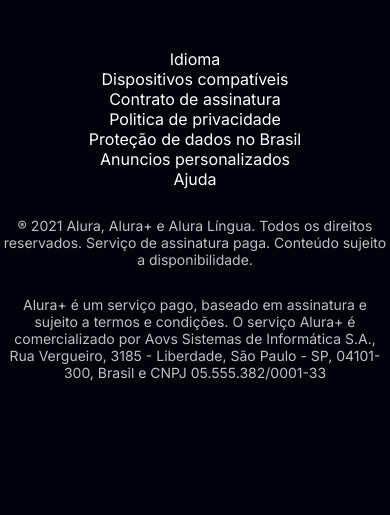
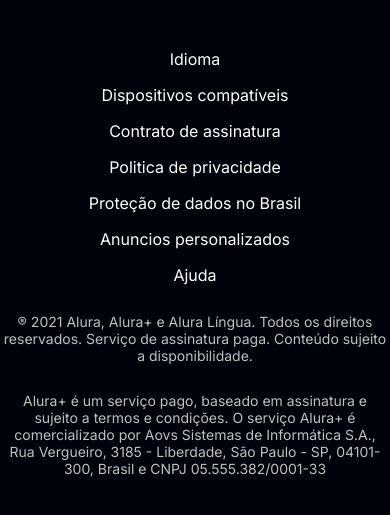
Before and after one commit to cauanamorim/aluraPlus, a plain HTML site: page index.html in a window 390 px wide. Shown: the part 3020-3535 px from the top of the page. Before the commit the page ends 3497 px from the top, so only its background shows below. Drawn offline with Linux system fonts and the light colour scheme.

Commit message:
Update styles.css

```diff
--- a/style/styles.css
+++ b/style/styles.css
@@ -224,5 +224,9 @@
     .footer__lista {
         display: block;
     }
+    .footer__item{
+
+        margin-bottom: 1em;
+    }
 
 }
```
